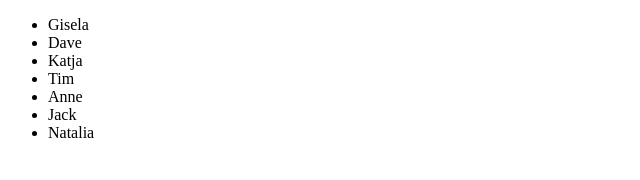
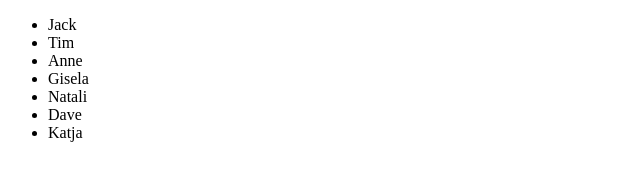
Before and after one commit to Nat47/git-playground, a plain HTML site: page index.html in a window 1280 px wide. Shown: the full height of the page, 0-640 px from the left. Drawn offline with Linux system fonts and the light colour scheme.

Commit message:
Cambio de nombres
para variar

```diff
--- a/index.html
+++ b/index.html
@@ -7,14 +7,16 @@
 <body>
 
 <ul>
+	<li>Jack</li>
+	<li>Tim</li>
+	<li>Anne</li>
 	<li>Gisela</li>
+	<li>Natali</li>
 	<li>Dave</li>
 	<li>Katja</li>
-	<li>Tim</li>
-	<li>Anne</li>
-	<li>Jack</li>
-	<li>Natalia</li>
 </ul>
+
+
 
 </body>
 </html>
```
